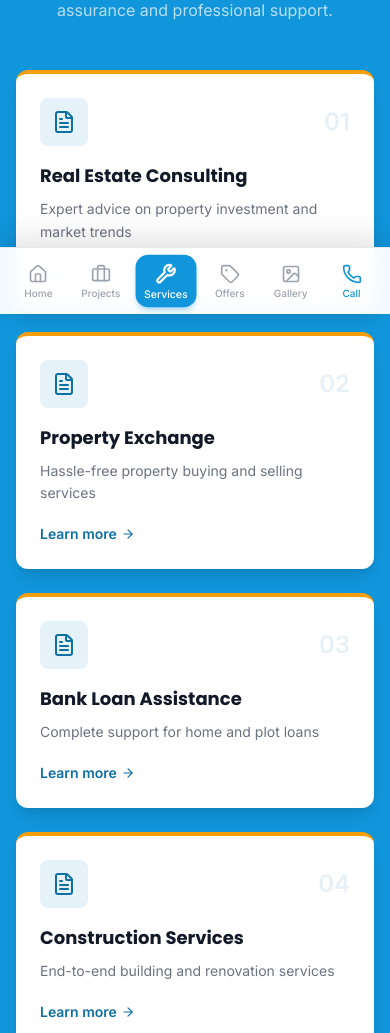
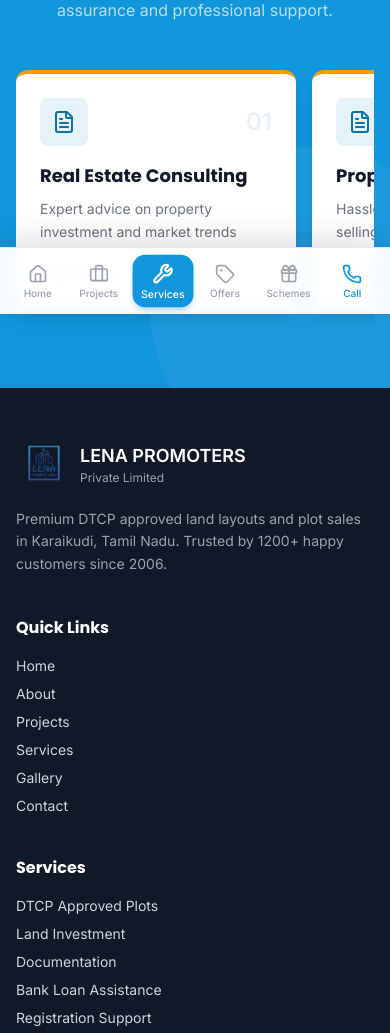
Before and after one commit to AWS-7/Lena-Promoters-Pvt-Ltd-Karaikudi-Final, a Next.js app: page /services in a window 390 px wide. Shown: the part 530-1563 px from the top of the page. Built offline with nearby package versions, Linux system fonts and the light colour scheme; no server answers; the database is empty.

Commit message:
files upload

```diff
--- a/src/components/BranchesSection.tsx
+++ b/src/components/BranchesSection.tsx
@@ -33,19 +33,19 @@
 
 export default function BranchesSection() {
   return (
-    <section id="branches" className="py-16 md:py-24 bg-white">
+    <section id="branches" className="py-16 md:py-24 bg-[#1195db]">
       <div className="container-custom">
         {/* Header */}
         <ScrollReveal>
           <div className="text-center max-w-2xl mx-auto mb-12 md:mb-16">
-            <span className="inline-flex items-center gap-2 bg-[#1195db]/10 text-[#0E6FA3] rounded-full px-4 py-1.5 text-sm font-medium mb-4">
+            <span className="inline-flex items-center gap-2 bg-white/20 text-white rounded-full px-4 py-1.5 text-sm font-medium mb-4">
               <Navigation size={14} />
               Our Presence
             </span>
-            <h2 className="text-3xl md:text-4xl font-bold text-gray-900 mb-4">
+            <h2 className="text-3xl md:text-4xl font-bold text-white mb-4">
               Our Branches
             </h2>
-            <p className="text-gray-500 text-base md:text-lg">
+            <p className="text-white/80 text-base md:text-lg">
               Serving you across multiple locations with the same commitment to excellence
             </p>
           </div>
--- a/src/components/Footer.tsx
+++ b/src/components/Footer.tsx
@@ -25,7 +25,7 @@
 
   const phone1 = "+91 814 874 8140";
   const phone2 = "+91 814 814 8140";
-  const email = settings?.email || "lenapromoterspvtltd@gmail.com";
+  const email = "lenapromoterspvtltd@gmail.com";
   const address = settings?.address || "No:49/3 Keelamel, 100 Feet Road, Soodamanipuram, Karaikudi - 630001";
   const workingHours = "Monday to Sunday - 9 AM - 8 PM";
 
--- a/src/components/MobileBottomNav.tsx
+++ b/src/components/MobileBottomNav.tsx
@@ -1,7 +1,7 @@
 "use client";
 
 import { motion } from "framer-motion";
-import { Home, Briefcase, Phone, Wrench, Tag, ImageIcon } from "lucide-react";
+import { Home, Briefcase, Phone, Wrench, Tag, Gift } from "lucide-react";
 import { useEffect, useState } from "react";
 import Link from "next/link";
 import { usePathname } from "next/navigation";
@@ -12,7 +12,7 @@
   { label: "Projects", href: "/projects", icon: Briefcase },
   { label: "Services", href: "/services", icon: Wrench },
   { label: "Offers", href: "/offers", icon: Tag },
-  { label: "Gallery", href: "/gallery", icon: ImageIcon },
+  { label: "Schemes", href: "/#schemes", icon: Gift },
 ];
 
 export default function MobileBottomNav() {
--- a/src/components/SchemesSection.tsx
+++ b/src/components/SchemesSection.tsx
@@ -158,8 +158,8 @@
                     {/* Discount Highlight */}
                     <div className={`${scheme.bg_color} rounded-xl p-4 mb-6`}>
                       <div className="flex items-center gap-3">
-                        <div className="w-12 h-12 bg-white rounded-xl flex items-center justify-center shadow-sm">
-                          <span className={`text-lg font-bold ${scheme.icon_color}`}>{scheme.discount}</span>
+                        <div className="min-w-14 h-14 px-3 bg-white rounded-xl flex items-center justify-center shadow-sm">
+                          <span className={`text-base font-bold ${scheme.icon_color} whitespace-nowrap`}>{scheme.discount}</span>
                         </div>
                         <div>
                           <p className="text-sm text-gray-600">{scheme.description}</p>
--- a/src/components/ServicesSection.tsx
+++ b/src/components/ServicesSection.tsx
@@ -54,7 +54,8 @@
           </p>
         </motion.div>
 
-        <div className="grid sm:grid-cols-2 lg:grid-cols-3 xl:grid-cols-4 gap-6">
+        {/* Mobile: Horizontal scroll | Desktop: Grid */}
+        <div className="flex sm:grid sm:grid-cols-2 lg:grid-cols-3 xl:grid-cols-4 gap-4 sm:gap-6 overflow-x-auto pb-4 sm:overflow-visible snap-x snap-mandatory scrollbar-hide">
           {display.map((service, i) => (
             <motion.div
               key={service.id || i}
@@ -63,7 +64,7 @@
               viewport={{ once: true }}
               whileHover={{ y: -8, scale: 1.02 }}
               transition={{ duration: 0.4, delay: i * 0.05, type: "spring", stiffness: 300 }}
-              className="group bg-white rounded-xl p-6 border-t-4 border-[#f59e0b] shadow-lg hover:shadow-2xl transition-all cursor-default"
+              className="group bg-white rounded-xl p-6 border-t-4 border-[#f59e0b] shadow-lg hover:shadow-2xl transition-all cursor-default min-w-[280px] sm:min-w-0 snap-center"
             >
               {/* Number badge */}
               <div className="flex items-center justify-between mb-4">
```
